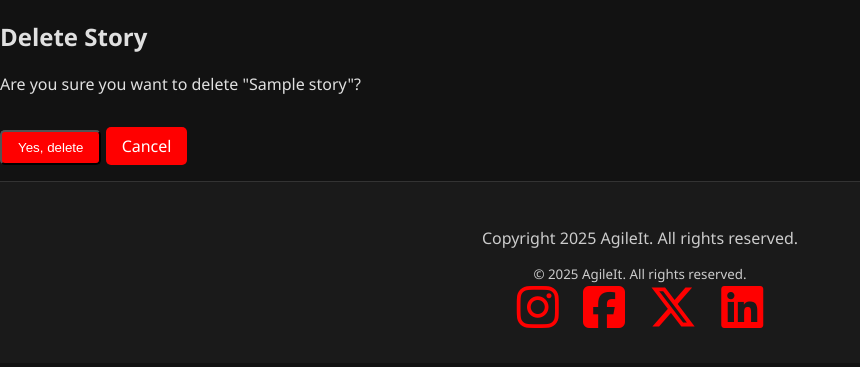
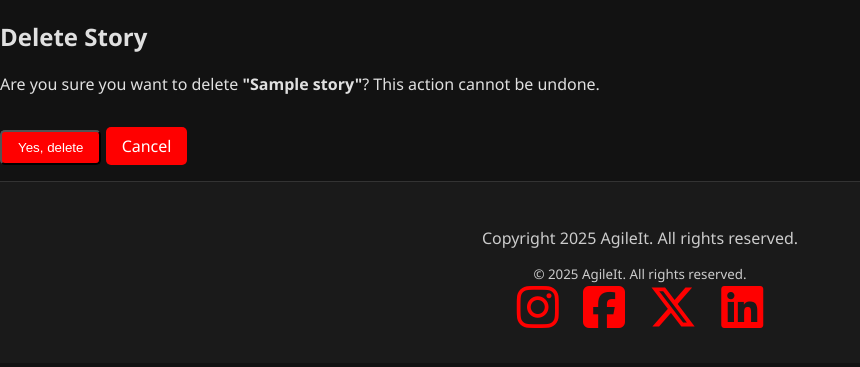
Before and after one commit to JoshThould/AgileIt, a Django app: page /sprints/stories/1/delete/ in a window 1280 px wide. Shown: the part 88-455 px from the top of the page, without its empty margins (0-860 px from the left). Run offline with Django 4.2, Linux system fonts and the light colour scheme; a user stored in the database is signed in; tables that the repository leaves empty hold one stand-in row (values such as "Sample post"); some libraries are stand-ins or nearby versions.

Commit message:
Refactor delete story template: enhance alert display and improve structure

```diff
--- a/sprints/templates/sprints/story_confirm_delete.html
+++ b/sprints/templates/sprints/story_confirm_delete.html
@@ -2,11 +2,19 @@
 
 {% extends "sprints/base.html" %}
 {% block content %}
+<div class="story-delete-page">
+
   <h2>Delete Story</h2>
-  <p>Are you sure you want to delete "{{ story.title }}"?</p>
+
+  <div class="alert alert-warning" role="alert">
+    <p>Are you sure you want to delete <strong>"{{ story.title }}"</strong>? This action cannot be undone.</p>
+  </div>
+
   <form method="post">
     {% csrf_token %}
     <button type="submit" class="btn btn-danger">Yes, delete</button>
     <a href="{% url 'sprints:story-detail' story.pk %}" class="btn btn-secondary">Cancel</a>
   </form>
+
+</div>
 {% endblock %}
```
